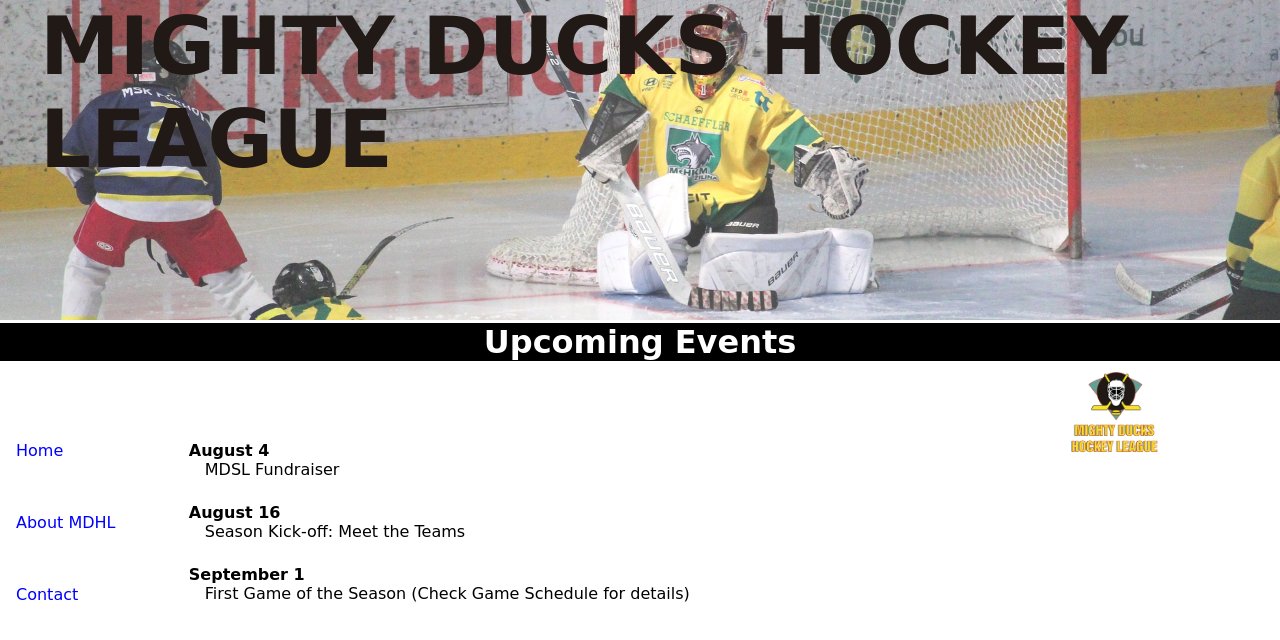
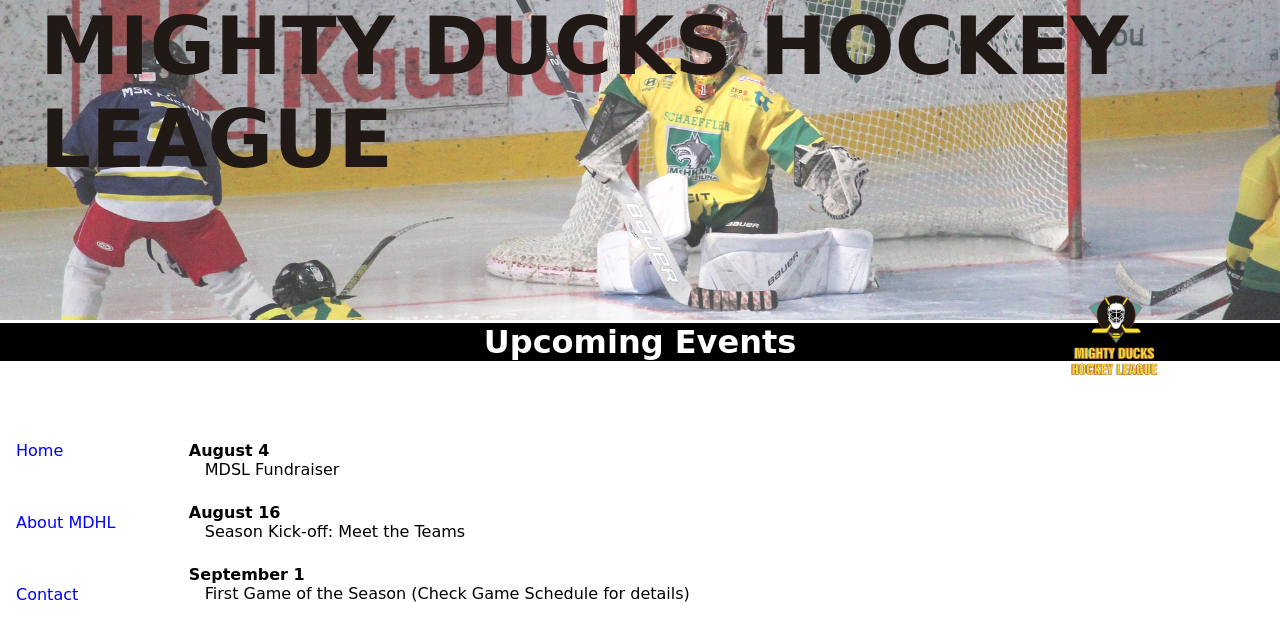
Before and after one commit to CristianMansilla/Mock_Up1-Mighty_Ducks, a plain HTML site: page index.html in a window 1280 px wide. Drawn offline with Linux system fonts and the light colour scheme; a web font is replaced by a local one.

Commit message:
:bug: Fix: Fix position logo

```diff
--- a/assets/css/mdhl.css
+++ b/assets/css/mdhl.css
@@ -87,7 +87,7 @@ a:active{
 .logo{
     position: absolute;
     right: 9%;
-    top: 45%;
+    margin-top: -39px;
     color: var(--brown);
 }
 
```
